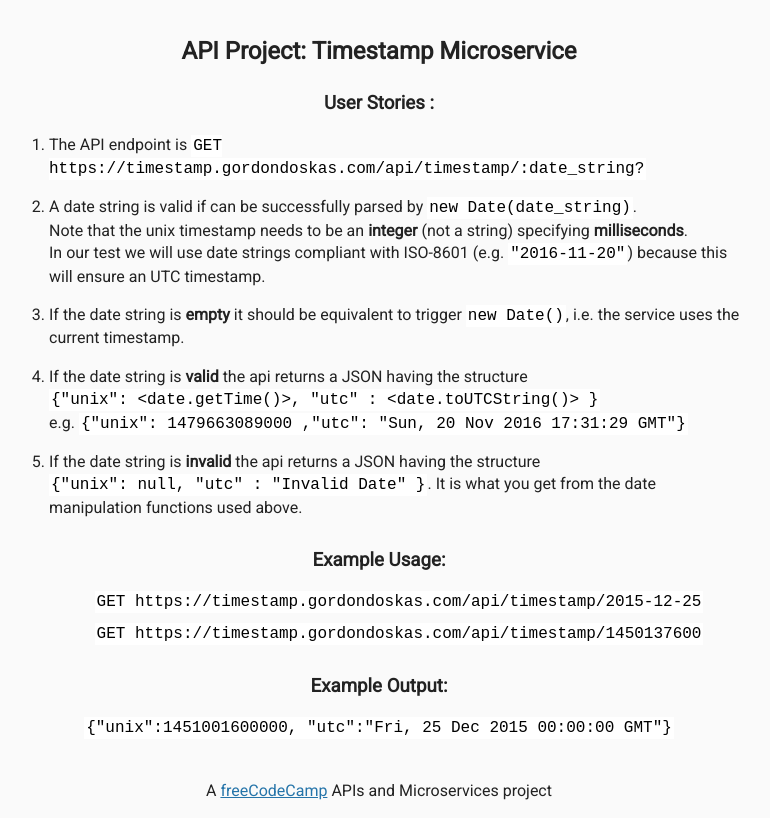
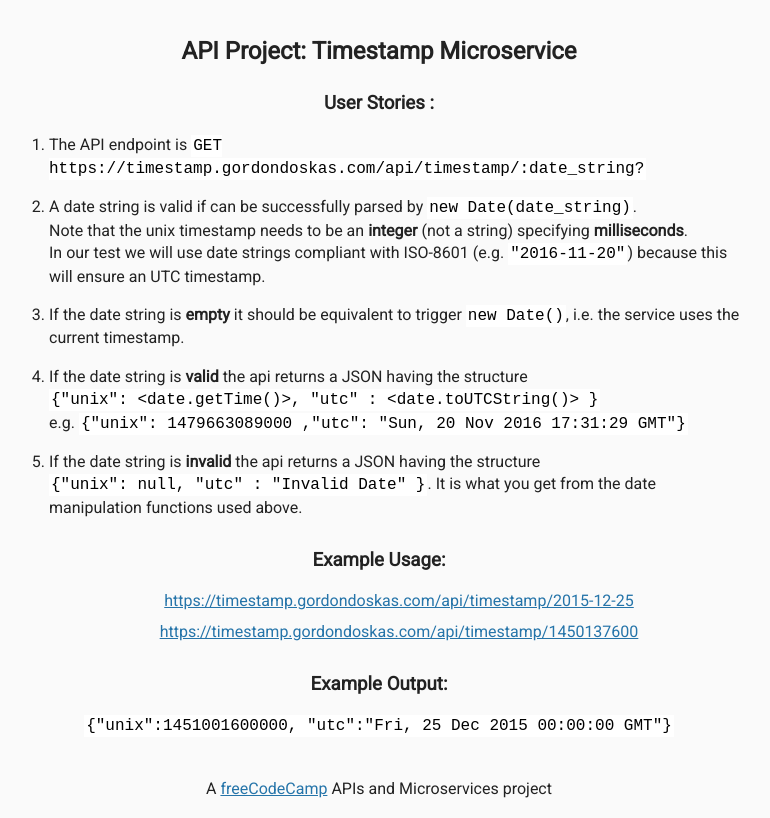
Before and after one commit to gordon2012/fcc-timestamp, a website: page views/index.html in a window 1280 px wide. Shown: the whole page, without its empty margins (261-1031 px from the left). Drawn offline with Linux system fonts and the light colour scheme; files that its build step writes are made by us from their sources.

Commit message:
Turn examples into links
Signed-off-by: Gordon Doskas <gordon2012@users.noreply.github.com>

```diff
--- a/views/index.html
+++ b/views/index.html
@@ -60,16 +60,14 @@
       <h3>Example Usage:</h3>
       <ul>
         <li>
-          <code
-            >GET
-            https://timestamp.gordondoskas.com/api/timestamp/2015-12-25</code
-          >
+          <a href="https://timestamp.gordondoskas.com/api/timestamp/2015-12-25">
+            https://timestamp.gordondoskas.com/api/timestamp/2015-12-25
+          </a>
         </li>
         <li>
-          <code
-            >GET
-            https://timestamp.gordondoskas.com/api/timestamp/1450137600</code
-          >
+          <a href="https://timestamp.gordondoskas.com/api/timestamp/1450137600">
+            https://timestamp.gordondoskas.com/api/timestamp/1450137600
+          </a>
         </li>
       </ul>
 
```
